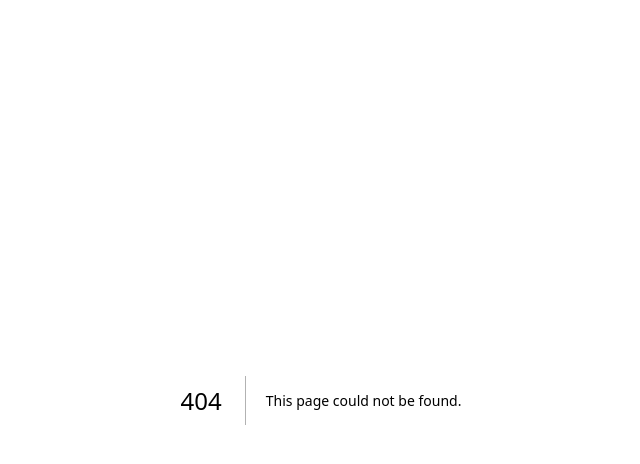
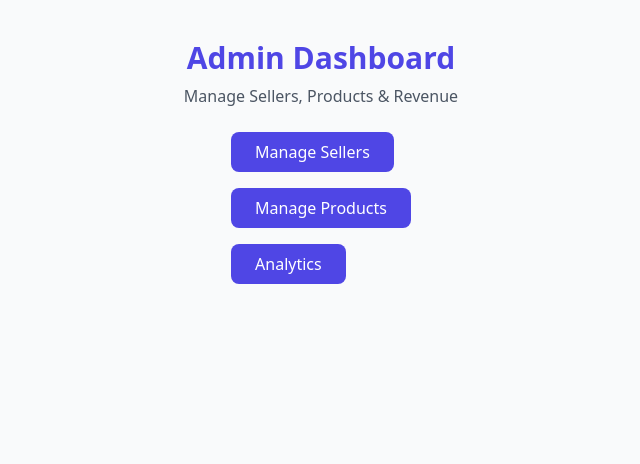
Before and after one commit to vermavedu47-maker/subhub, a Next.js app: page /admin in a window 1280 px wide. Before the commit this address had no page. Shown: the top 464 px of the page, without its empty margins (319-959 px from the left). Built offline with nearby package versions, Linux system fonts and the light colour scheme.

Commit message:
Create admin.js

```diff
--- /dev/null
+++ b/pages/admin.js
@@ -0,0 +1,30 @@
+import Link from "next/link";
+
+export default function Admin() {
+  return (
+    <div className="min-h-screen bg-gray-50 flex flex-col items-center p-10">
+      <h1 className="text-3xl font-bold text-indigo-600">Admin Dashboard</h1>
+      <p className="text-gray-600 mt-2">Manage Sellers, Products & Revenue</p>
+
+      <div className="mt-6 flex flex-col gap-4">
+        <Link href="/admin/sellers">
+          <button className="px-6 py-2 bg-indigo-600 text-white rounded-lg">
+            Manage Sellers
+          </button>
+        </Link>
+
+        <Link href="/admin/products">
+          <button className="px-6 py-2 bg-indigo-600 text-white rounded-lg">
+            Manage Products
+          </button>
+        </Link>
+
+        <Link href="/admin/analytics">
+          <button className="px-6 py-2 bg-indigo-600 text-white rounded-lg">
+            Analytics
+          </button>
+        </Link>
+      </div>
+    </div>
+  );
+}
```
